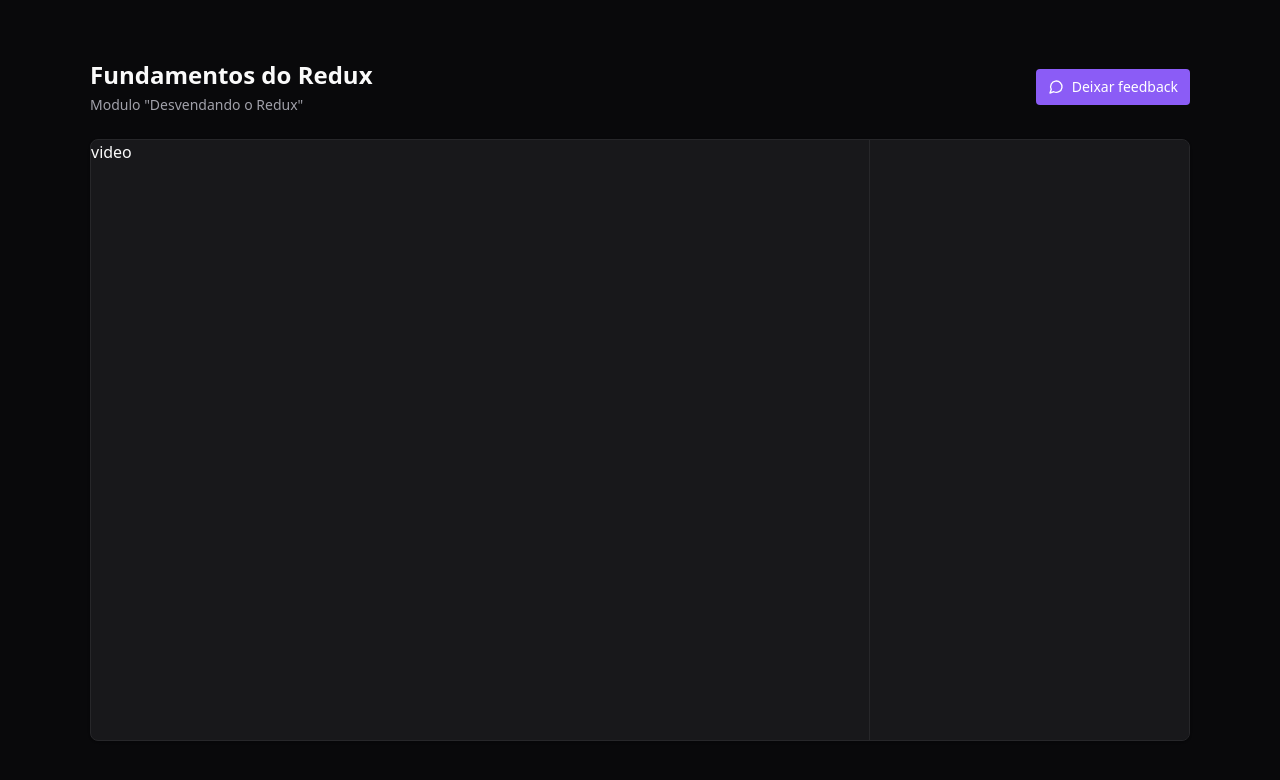
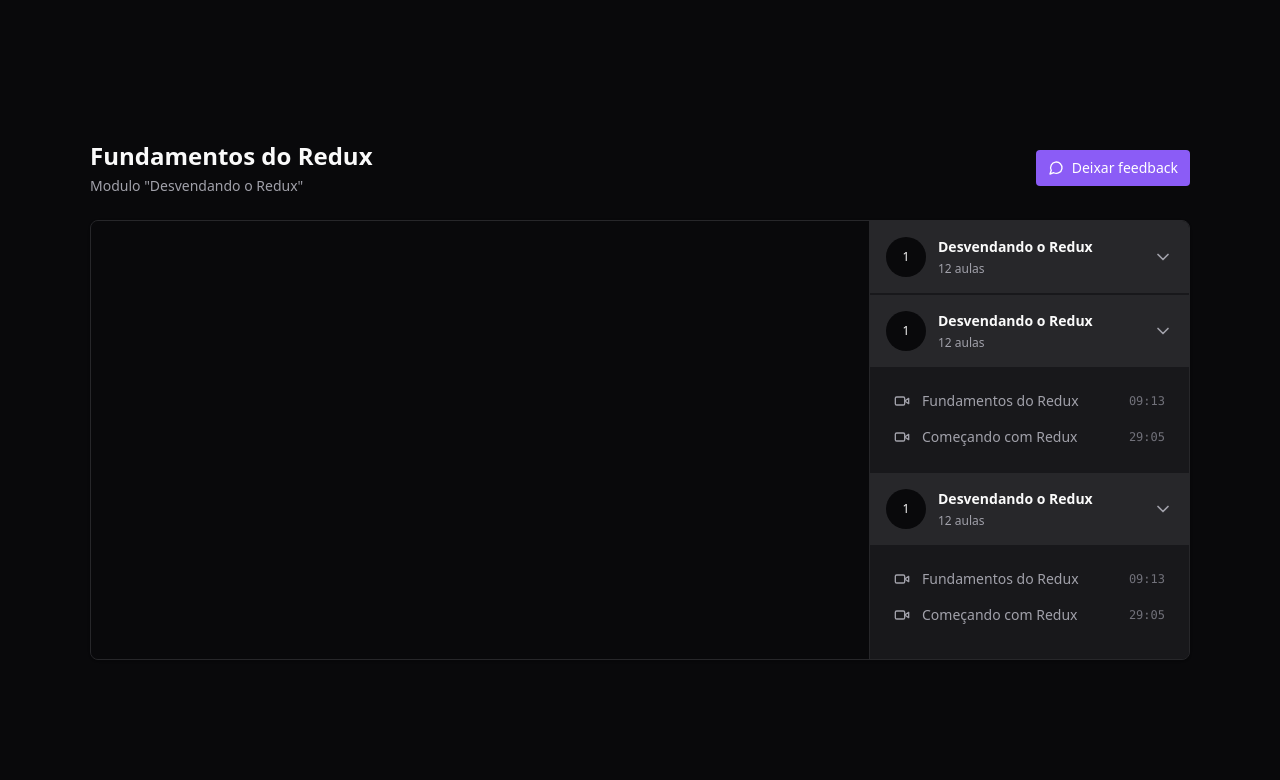
Before and after one commit to felipegarcao/redux-zustand, a React (Vite) app: page / in a window 1280 px wide. Shown: the top 780 px of the page. Built offline with nearby package versions, Linux system fonts and the light colour scheme; the HTML template or start-up script is replaced by a standard one.

Commit message:
Scrollbar na sidebar

```diff
--- a/package.json
+++ b/package.json
@@ -14,6 +14,7 @@
     "lucide-react": "^0.262.0",
     "react": "^18.2.0",
     "react-dom": "^18.2.0",
+    "react-player": "^2.12.0",
     "react-redux": "^8.1.1"
   },
   "devDependencies": {
@@ -27,6 +28,7 @@
     "eslint-plugin-react-hooks": "^4.6.0",
     "eslint-plugin-react-refresh": "^0.4.1",
     "postcss": "^8.4.26",
+    "tailwind-scrollbar": "^3.0.4",
     "tailwindcss": "^3.3.3",
     "typescript": "^5.0.2",
     "vite": "^4.4.0"
--- a/src/pages/Player.tsx
+++ b/src/pages/Player.tsx
@@ -1,4 +1,5 @@
-import { MessageCircle } from 'lucide-react'
+import { ChevronDown, MessageCircle, Video } from 'lucide-react'
+import ReactPlayer from 'react-player'
 
 export function Player() {
   return (
@@ -17,9 +18,97 @@
           </button>
         </div>
 
-        <main className='relative flex overflow-hidden rounded-lg border border-zinc-800 bg-zinc-900 shadow'>
-          <div className='flex-1'>video</div>
-          <aside className='w-80 border-l border-zinc-800 bg-zinc-900 h-[600px]'>
+        <main className='relative flex overflow-hidden rounded-lg border border-zinc-800 bg-zinc-900 shadow pr-80'>
+          <div className='flex-1'>
+
+            <div className='w-full bg-zinc-950 aspect-video'>
+              <ReactPlayer
+                width="100%"
+                height="100%"
+                controls
+                url="https://www.youtube.com/watch?v=r_hKNolK7U0"
+              />
+            </div>
+
+          </div>
+
+
+          <aside className='w-80 border-l divide-y-2 divide-zinc-900 absolute top-0 bottom-0 right-0 border-zinc-800 bg-zinc-900 overflow-y-auto scrollbar scrollbar-thin scrollbar-track-zinc-950 scrollbar-thumb-zinc-800'>
+            <div>
+              <button className='flex w-full items-center gap-3 bg-zinc-800 p-4'>
+                <div className='flex h-10 w-10 rounded-full items-center justify-center bg-zinc-950 text-xs'>
+                  1
+                </div>
+
+                <div className='flex flex-col gap-1 text-left'>
+                  <strong className='text-sm'>Desvendando o Redux</strong>
+                  <span className="text-xs text-zinc-400">12 aulas</span>
+                </div>
+
+                <ChevronDown className='w-5 h-5 ml-auto text-zinc-400' />
+              </button>
+            </div>
+
+            <div>
+              <button className='flex w-full items-center gap-3 bg-zinc-800 p-4'>
+                <div className='flex h-10 w-10 rounded-full items-center justify-center bg-zinc-950 text-xs'>
+                  1
+                </div>
+
+                <div className='flex flex-col gap-1 text-left'>
+                  <strong className='text-sm'>Desvendando o Redux</strong>
+                  <span className="text-xs text-zinc-400">12 aulas</span>
+                </div>
+
+                <ChevronDown className='w-5 h-5 ml-auto text-zinc-400' />
+              </button>
+
+              <nav className='relative flex flex-col gap-4 p-6'>
+
+                <button className='flex items-center gap-3 text-sm text-zinc-400'>
+                  <Video className='w-4 h-4 text-zinc-400' />
+                  <span>Fundamentos do Redux</span>
+                  <span className='ml-auto font-mono text-xs text-zinc-500'>09:13</span>
+                </button>
+
+                <button className='flex items-center gap-3 text-sm text-zinc-400'>
+                  <Video className='w-4 h-4 text-zinc-400' />
+                  <span>Começando com Redux</span>
+                  <span className='ml-auto font-mono text-xs text-zinc-500'>29:05</span>
+                </button>
+
+              </nav>
+            </div>
+            <div>
+              <button className='flex w-full items-center gap-3 bg-zinc-800 p-4'>
+                <div className='flex h-10 w-10 rounded-full items-center justify-center bg-zinc-950 text-xs'>
+                  1
+                </div>
+
+                <div className='flex flex-col gap-1 text-left'>
+                  <strong className='text-sm'>Desvendando o Redux</strong>
+                  <span className="text-xs text-zinc-400">12 aulas</span>
+                </div>
+
+                <ChevronDown className='w-5 h-5 ml-auto text-zinc-400' />
+              </button>
+
+              <nav className='relative flex flex-col gap-4 p-6'>
+
+                <button className='flex items-center gap-3 text-sm text-zinc-400'>
+                  <Video className='w-4 h-4 text-zinc-400' />
+                  <span>Fundamentos do Redux</span>
+                  <span className='ml-auto font-mono text-xs text-zinc-500'>09:13</span>
+                </button>
+
+                <button className='flex items-center gap-3 text-sm text-zinc-400'>
+                  <Video className='w-4 h-4 text-zinc-400' />
+                  <span>Começando com Redux</span>
+                  <span className='ml-auto font-mono text-xs text-zinc-500'>29:05</span>
+                </button>
+
+              </nav>
+            </div>
 
           </aside>
         </main>
--- a/tailwind.config.js
+++ b/tailwind.config.js
@@ -7,5 +7,7 @@
   theme: {
     extend: {},
   },
-  plugins: [],
+  plugins: [
+    require('tailwind-scrollbar'),
+  ]
 }
```
Also changed, not shown: 1 other file (tests, documents, lock files or other folders).
